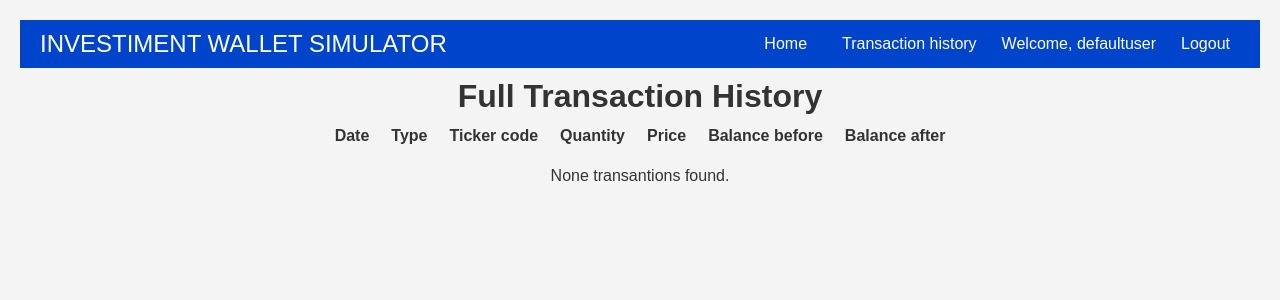
After one commit to sam-dev97/B3_WALLET_SIMULATOR, a Django app: page /transaction_history/ in a window 1280 px wide. The commit adds this page. Shown: the top 300 px of the page. Run offline with Django 5.2, Linux system fonts and the light colour scheme; a user stored in the database is signed in; data that the repository does not hold is empty.

Commit message:
feat: Add transaction history feature

```diff
--- a/app_wallet/static/css/styles.css
+++ b/app_wallet/static/css/styles.css
@@ -182,3 +182,22 @@ body {
 
     margin: 10px;
 }
+
+.container-history{
+    padding: 10px;
+    display: flex;
+
+    flex-direction: column;
+    width: 100%;
+    align-content: center;
+    align-items: center;
+    justify-content: center;
+}
+
+
+
+th, td {
+    padding: 10px;
+    text-align: center;
+    vertical-align: middle;
+}
--- a/app_wallet/templates/base_generic.html
+++ b/app_wallet/templates/base_generic.html
@@ -13,7 +13,10 @@
         <p class="main-title">
             INVESTIMENT WALLET SIMULATOR
         </p>
+
         <ul>
+            <li><a href="{% url 'home' %}">Home</a></li>
+            <li><a href="{% url 'transaction_history' %}">Transaction history</a></li>
             {% if user.is_authenticated %}
                 <li>Welcome, {{ user.username }}</li>
                 <li><a href="{% url 'logout' %}">Logout</a></li>
--- /dev/null
+++ b/app_wallet/templates/transaction_history.html
@@ -0,0 +1,38 @@
+{% extends 'base_generic.html' %}
+{% block content %}
+<div class="container-history">
+    <h1>Full Transaction History</h1>
+    <div class="table-container">
+        <table>
+            <thead>
+                <tr>
+                    <th>Date</th>
+                    <th>Type</th>
+                    <th>Ticker code</th>
+                    <th>Quantity</th>
+                    <th>Price</th>
+                    <th>Balance before</th>
+                    <th>Balance after</th>
+                </tr>
+            </thead>
+            <tbody>
+                {% for transaction in transactions %}
+                    <tr>
+                        <td>{{ transaction.date|date:"d/m/Y H:i" }}</td>
+                        <td>{{ transaction.transaction_type }}</td>
+                        <td>{{ transaction.ticker }}</td>
+                        <td>{{ transaction.quantity }}</td>
+                        <td>{{ transaction.price }}</td>
+                        <td>{{ transaction.balance_before }}</td>
+                        <td>{{ transaction.balance_after }}</td>
+                    </tr>
+                {% empty %}
+                    <tr>
+                        <td colspan="7" class="empty-row">None transantions found.</td>
+                    </tr>
+                {% endfor %}
+            </tbody>
+        </table>
+    </div>
+</div>
+{% endblock %}
--- a/app_wallet/views.py
+++ b/app_wallet/views.py
@@ -1,6 +1,6 @@
 from django.shortcuts import render, redirect
 import yfinance as yf
-from .models import StockData, PurchaseData, UserProfile
+from .models import StockData, PurchaseData, UserProfile, Transaction
 from datetime import date
 from django.contrib import messages
 from .forms import PurchaseForm, AdicionarSaldoForm, SellForm
@@ -62,9 +62,20 @@ def home(request):
 
                 if user_profile.saldo >= total_cost:
                     with transaction.atomic():
+                        balance_before = user_profile.saldo
                         user_profile.saldo -= total_cost
                         user_profile.save()
                         purchase_instance.save()
+
+                        Transaction.objects.create(
+                            user=request.user,
+                            ticker=purchase_instance.ticker,
+                            quantity=purchase_instance.quantity_bought,
+                            transaction_type='buy',
+                            price=purchase_instance.purchase_price,
+                            balance_before=balance_before,
+                            balance_after=user_profile.saldo
+                        )
                     messages.success(request, 'Purchase made successfully!')
                 else:
                     messages.error(request, 'Insufficient balance to make the purchase.')
@@ -90,6 +101,7 @@ def home(request):
 
                     if total_value > 0:
                         with transaction.atomic():
+                            balance_before=user_profile.saldo
                             user_profile.saldo += total_value
                             user_profile.save()
 
@@ -98,6 +110,15 @@ def home(request):
                                 quantity_sold=quantity_sell,
                                 purchase_price=current_price,
                                 user=request.user
+                            )
+
+                            Transaction.objects.create(
+                                user=request.user,
+                                ticker=ticker_sell,
+                                transaction_type='sell',
+                                price=current_price,
+                                balance_before=balance_before,
+                                balance_after=user_profile.saldo
                             )
 
                         messages.success(request, f'{quantity_sell} {ticker_sell} tickets sold!')
@@ -164,3 +185,10 @@ def adicionar_saldo(request):
     else:
         form = AdicionarSaldoForm()
     return render(request, 'adicionar_saldo.html', {'form': form})
+
+
+@login_required
+def transaction_history(request):
+    transactions = Transaction.objects.filter(user=request.user).order_by('-date')
+    context = {'transactions': transactions}
+    return render(request, 'transaction_history.html', context)
--- a/pj_wallet/urls.py
+++ b/pj_wallet/urls.py
@@ -12,4 +12,5 @@ urlpatterns = [
     path('register/', views.register, name='register'),
     path('logout/', views.custom_logout, name='logout'),
     path('adicionar_saldo/', views.adicionar_saldo, name='adicionar_saldo'),
+    path('transaction_history/', views.transaction_history, name='transaction_history'),
 ]
```
Also changed, not shown: app_wallet/models.py (+23 -0 lines), app_wallet/migrations/0009_alter_stockdata_unique_together_transaction.py (added).
